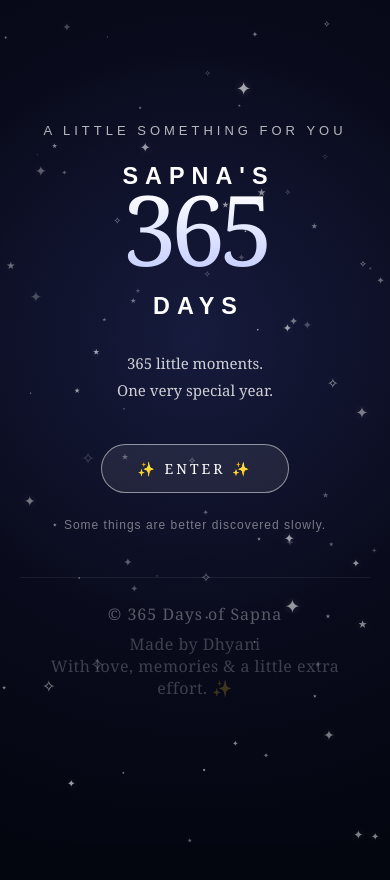
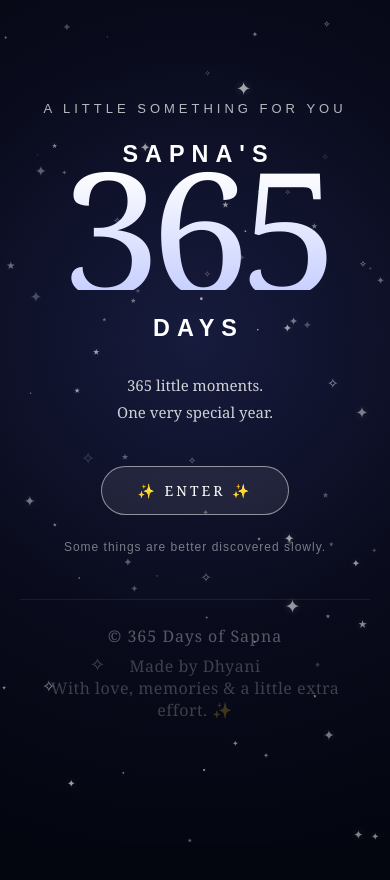
Before and after one commit to Dhyani-16/365-days-of-dreams, a plain HTML site: page index.html in a window 390 px wide. Shown: the top 880 px of the page. Drawn offline with Linux system fonts and the light colour scheme.

Commit message:
media style change for 365

```diff
--- a/style.css
+++ b/style.css
@@ -1099,10 +1099,33 @@ button:hover {
 
     @media (max-width: 600px) {
 
-        .intro h1 {
+        /* .intro h1 {
             font-family: inherit;
             font-size: clamp(90px, 25vw, 150px);
             letter-spacing: -6px;
+        } */
+
+        @media (max-width: 600px) {
+
+            .intro h1 {
+                font-family: inherit;
+                font-size: 170px;
+                line-height: 0.72;
+                font-weight: normal;
+                letter-spacing: -10px;
+
+                background: linear-gradient(180deg,
+                        #ffffff,
+                        #c8d0ff);
+
+                -webkit-background-clip: text;
+                -webkit-text-fill-color: transparent;
+                background-clip: text;
+
+                white-space: nowrap;
+                transform: scaleX(1.05);
+            }
+
         }
 
     }
```
